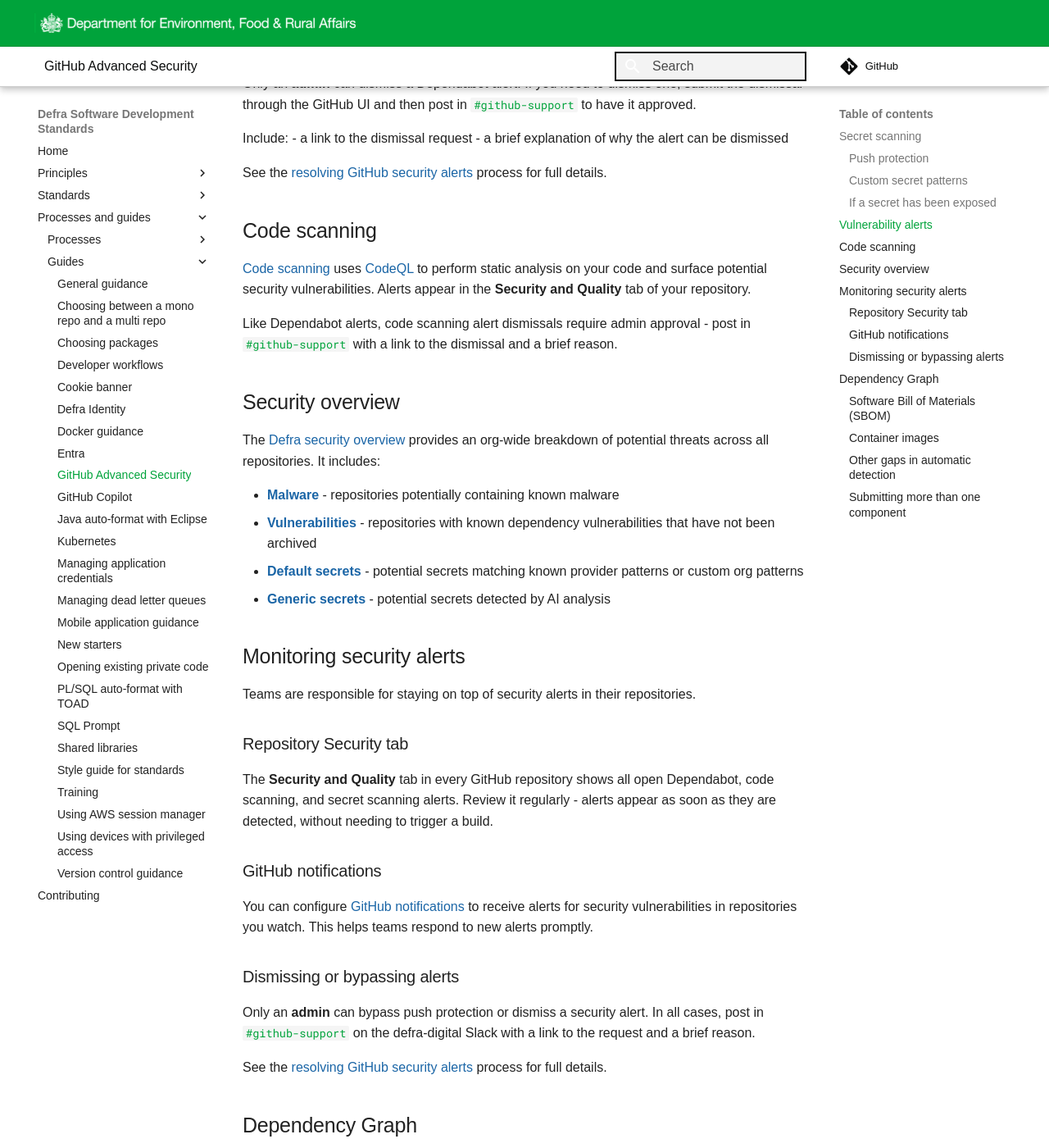
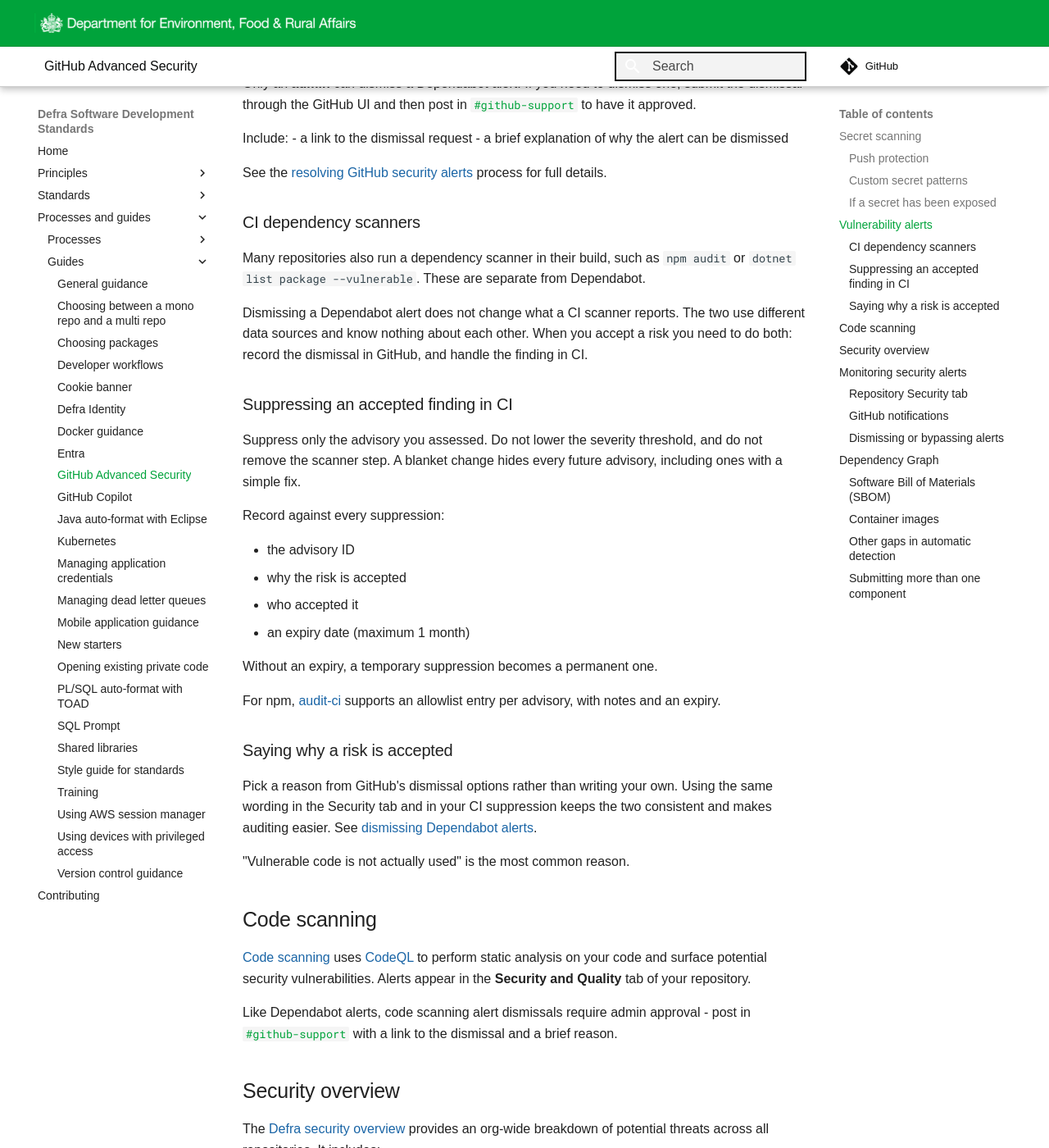
Before and after one commit to DEFRA/software-development-standards, an MkDocs documentation site: the page built from docs/guides/github_advanced_security.md, in a window 1280 px wide and 1400 px high, scrolled down 2172 px. Shown: the whole window at 82% size. Built offline with MkDocs 1.6.1 and Material for MkDocs 9.7.7, drawn with Linux system fonts in a browser that asks for light colours; some web fonts are replaced; comment, search, counter and statistics services are not loaded.

Commit message:
new section on dismissing ci alerts and pointer to new section

```diff
--- a/docs/guides/github_advanced_security.md
+++ b/docs/guides/github_advanced_security.md
@@ -69,6 +69,34 @@ Include:
 
 See the [resolving GitHub security alerts](../processes/github_security_alerts.md) process for full details.
 
+### CI dependency scanners
+
+Many repositories also run a dependency scanner in their build, such as `npm audit` or `dotnet list package --vulnerable`. These are separate from Dependabot.
+
+Dismissing a Dependabot alert does not change what a CI scanner reports. The two use different data sources and know nothing about each other. When you accept a risk you need to do both: record the dismissal in GitHub, and handle the finding in CI.
+
+### Suppressing an accepted finding in CI
+
+Suppress only the advisory you assessed. Do not lower the severity threshold, and do not remove the scanner step. A blanket change hides every future advisory, including ones with a simple fix.
+
+Record against every suppression:
+
+- the advisory ID
+- why the risk is accepted
+- who accepted it
+- an expiry date (maximum 1 month)
+
+Without an expiry, a temporary suppression becomes a permanent one.
+
+For npm, [audit-ci](https://github.com/IBM/audit-ci#allowlisting) supports an allowlist entry per advisory, with notes and an expiry.
+
+### Saying why a risk is accepted
+
+Pick a reason from GitHub's dismissal options rather than writing your own. Using the same wording in the Security tab and in your CI suppression keeps the two consistent and makes auditing easier. See [dismissing Dependabot alerts](https://docs.github.com/en/code-security/dependabot/dependabot-alerts/viewing-and-updating-dependabot-alerts#dismissing-dependabot-alerts).
+
+"Vulnerable code is not actually used" is the most common reason.
+
+
 ## Code scanning
 
 [Code scanning](https://docs.github.com/en/code-security/code-scanning/introduction-to-code-scanning/about-code-scanning) uses [CodeQL](https://docs.github.com/en/code-security/code-scanning/introduction-to-code-scanning/about-code-scanning-with-codeql) to perform static analysis on your code and surface potential security vulnerabilities. Alerts appear in the **Security and Quality** tab of your repository.
```
Also changed, not shown: docs/processes/github_security_alerts.md (+3 -0 lines).
